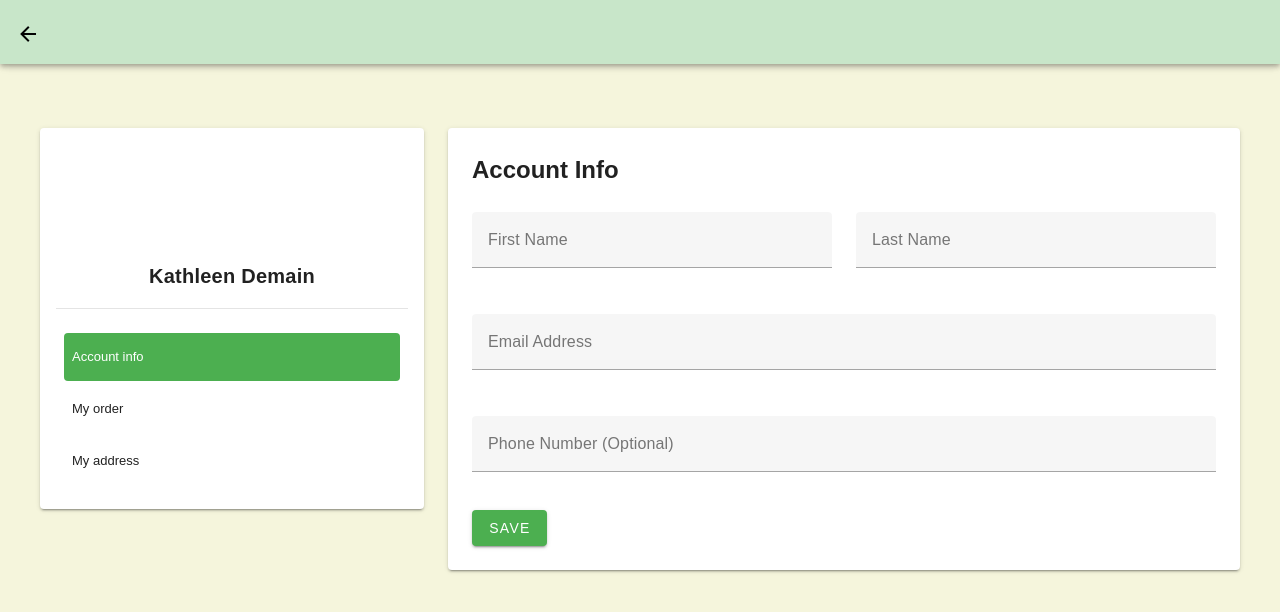
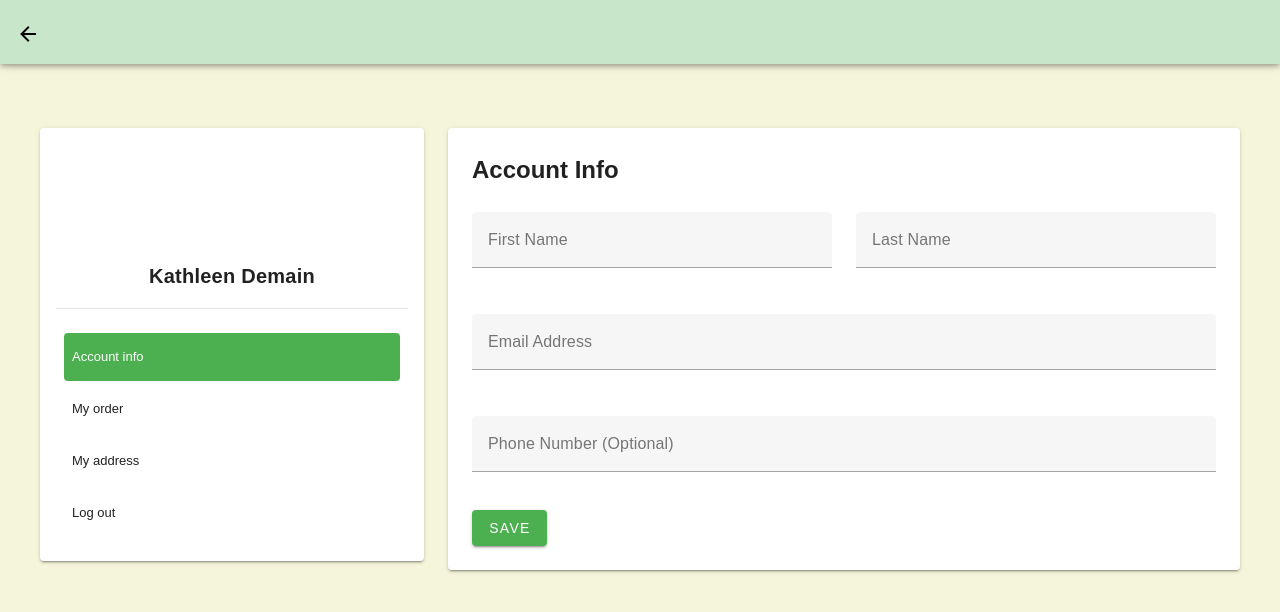
Before and after one commit to iankitcapunong/Marketplacee, a Vue app: page /accountsettings in a window 1280 px wide. Shown: the top 612 px of the page. Built offline with nearby package versions, Linux system fonts and the light colour scheme.

Commit message:
add logout button

```diff
--- a/src/views/auth/AccountSettingsView.vue
+++ b/src/views/auth/AccountSettingsView.vue
@@ -19,7 +19,36 @@ function saveProfile() {
   alert('Account info saved!')
 }
 
-// Load Account Info on mount
+// Sidebar Navigation
+const activeItem = ref('Account info')
+const items = ['Account info', 'My order', 'My address', 'Log out']
+function selectItem(item) {
+  if (item === 'Log out') {
+    logout()
+  } else {
+    activeItem.value = item
+  }
+}
+function logout() {
+  localStorage.clear()
+  alert('You have been logged out.')
+  // Optional: Redirect to login or homepage
+  // window.location.href = '/login'
+}
+
+// Orders
+const purchases = ref([])
+
+// Addresses
+const addresses = ref([])
+const showAddDialog = ref(false)
+const showEditDialog = ref(false)
+const tempName = ref('')
+const tempPhone = ref('')
+const tempDetails = ref('')
+const editingIndex = ref(null)
+
+// Load on mount
 onMounted(() => {
   const stored = JSON.parse(localStorage.getItem('profile') || '{}')
   firstName.value = stored.firstName || ''
@@ -37,25 +66,6 @@ onMounted(() => {
     purchases.value = JSON.parse(storedPurchases)
   }
 })
-
-// Sidebar Navigation
-const activeItem = ref('Account info')
-const items = ['Account info', 'My order', 'My address']
-function selectItem(item) {
-  activeItem.value = item
-}
-
-// Orders
-const purchases = ref([])
-
-// Addresses
-const addresses = ref([])
-const showAddDialog = ref(false)
-const showEditDialog = ref(false)
-const tempName = ref('')
-const tempPhone = ref('')
-const tempDetails = ref('')
-const editingIndex = ref(null)
 
 watch(
   addresses,
```
